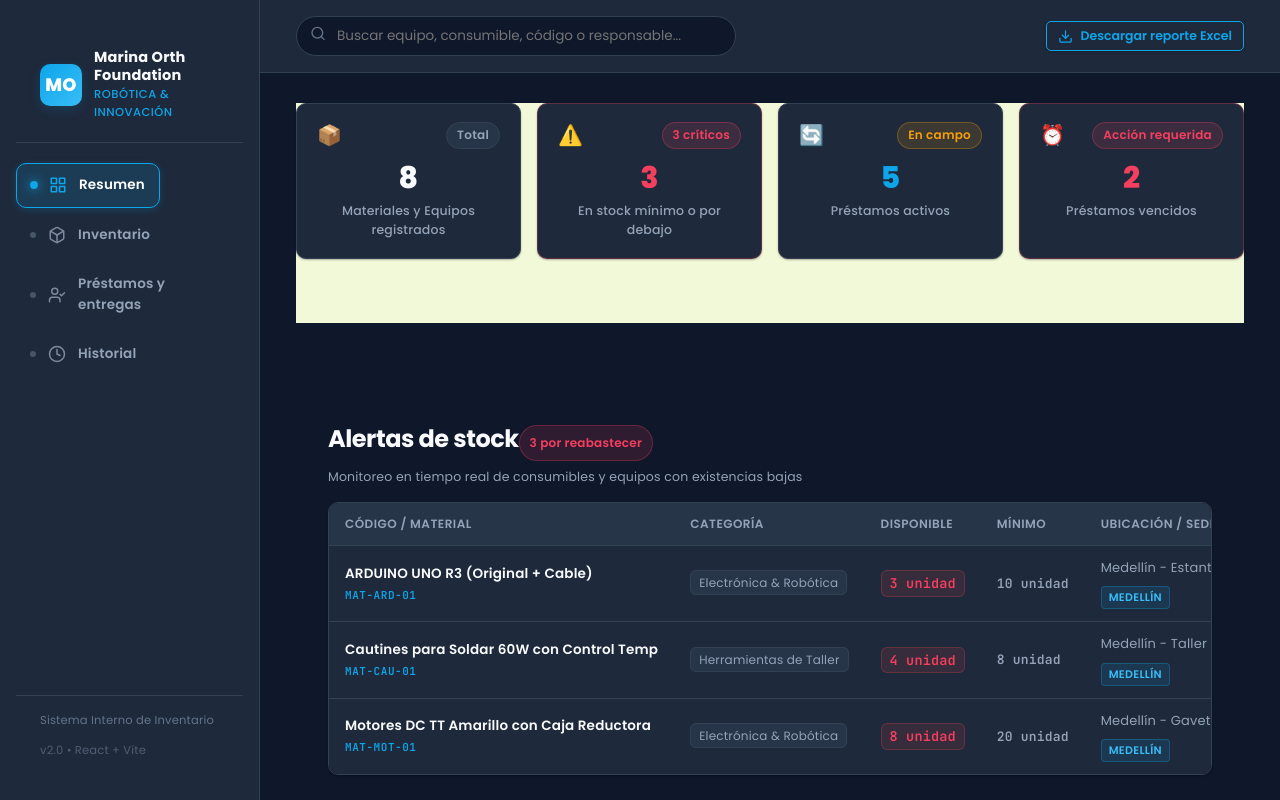
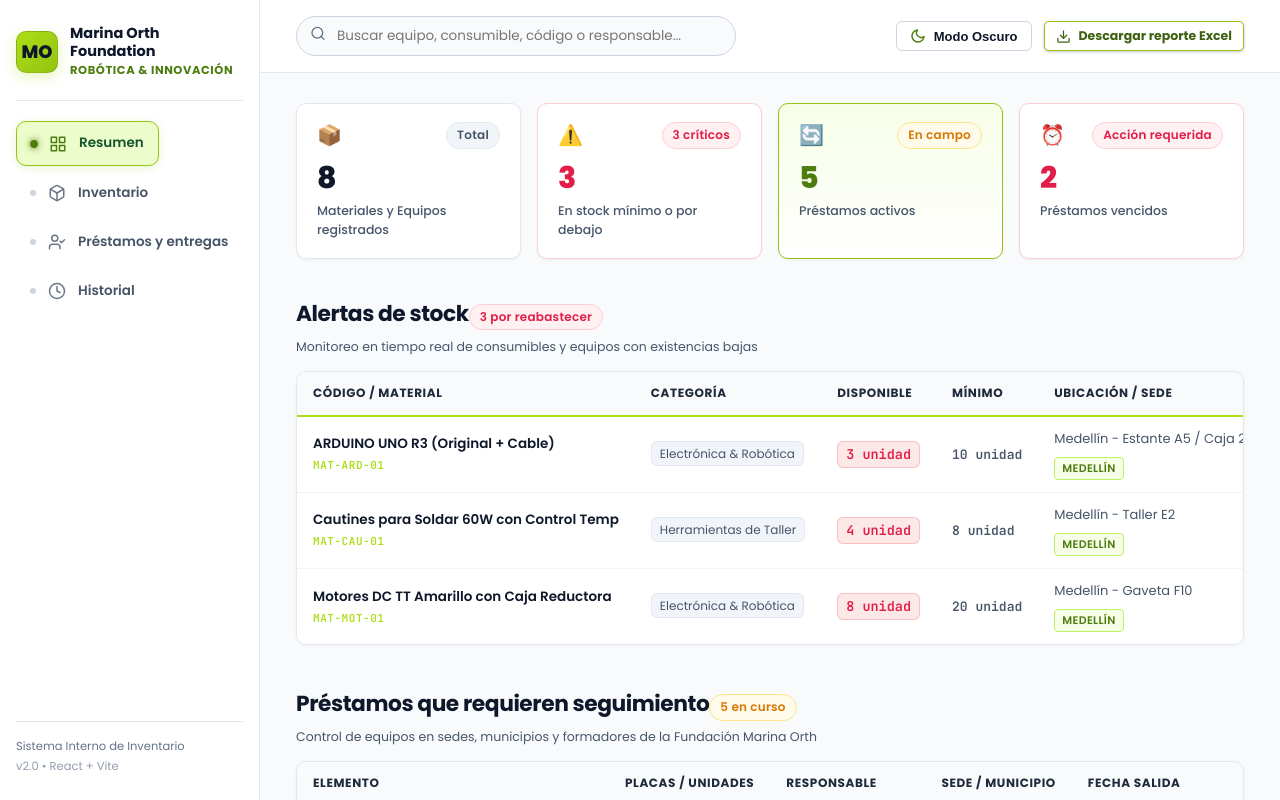
Before and after one commit to Sant15123/Inventario_Marina_Orth, a React (Vite) app: page / in a window 1280 px wide. Shown: the top 800 px of the page. Built offline with nearby package versions, Linux system fonts and the light colour scheme.

Commit message:
feat: implement main application structure, layout components, and core inventory logic

```diff
--- a/src/App.jsx
+++ b/src/App.jsx
@@ -1,4 +1,4 @@
-import { useState, useMemo } from 'react';
+import { useState, useMemo, useEffect } from 'react';
 import { Routes, Route } from 'react-router-dom';
 import './styles/index.css';
 
@@ -14,6 +14,26 @@ import DetalleActivoPublico from './views/DetalleActivoPublico';
 import { INITIAL_DATA, today, fmtDate, available, isOverdue } from './data/initialData';
 
 function App() {
+  // Estado de tema oscuro/claro con persistencia en localStorage
+  const [theme, setTheme] = useState(() => {
+    if (typeof window !== 'undefined') {
+      const saved = localStorage.getItem('marina_orth_theme');
+      if (saved === 'light' || saved === 'dark') return saved;
+      return window.matchMedia('(prefers-color-scheme: light)').matches ? 'light' : 'dark';
+    }
+    return 'dark';
+  });
+
+  useEffect(() => {
+    const root = document.documentElement;
+    root.setAttribute('data-theme', theme);
+    localStorage.setItem('marina_orth_theme', theme);
+  }, [theme]);
+
+  const toggleTheme = () => {
+    setTheme((prev) => (prev === 'dark' ? 'light' : 'dark'));
+  };
+
   // Estado simple de navegación para las 4 vistas requeridas
   const [currentView, setCurrentView] = useState('resumen');
 
@@ -291,11 +311,13 @@ function App() {
             <Sidebar currentView={currentView} onViewChange={setCurrentView} />
 
             <div className="main-wrapper">
-              {/* 3. Header con búsqueda y descarga Excel */}
+              {/* 3. Header con búsqueda, cambio de tema y descarga Excel */}
               <Header
                 searchTerm={searchTerm}
                 onSearchChange={setSearchTerm}
                 onExportExcel={handleExportExcel}
+                theme={theme}
+                onToggleTheme={toggleTheme}
               />
 
               {/* 4. Contenedor de las 4 vistas principales */}
--- a/src/components/layout/Header.jsx
+++ b/src/components/layout/Header.jsx
@@ -2,9 +2,17 @@
 
 /**
  * Header Component
- * Incluye barra de búsqueda rápida y botón para descargar el reporte en Excel.
+ * Incluye barra de búsqueda rápida, selector de tema (oscuro/claro) y descarga en Excel.
  */
-export default function Header({ searchTerm, onSearchChange, onExportExcel }) {
+export default function Header({
+  searchTerm,
+  onSearchChange,
+  onExportExcel,
+  theme = 'dark',
+  onToggleTheme,
+}) {
+  const isDark = theme === 'dark';
+
   return (
     <header className="header-bar">
       <div className="header-search">
@@ -24,6 +32,39 @@ export default function Header({ searchTerm, onSearchChange, onExportExcel }) {
       </div>
 
       <div className="header-actions">
+        {onToggleTheme && (
+          <button
+            type="button"
+            onClick={onToggleTheme}
+            className="theme-toggle-btn"
+            title={isDark ? 'Cambiar a Modo Claro' : 'Cambiar a Modo Oscuro'}
+            aria-label={isDark ? 'Cambiar a Modo Claro' : 'Cambiar a Modo Oscuro'}
+          >
+            <span className="theme-toggle-icon" aria-hidden="true">
+              {isDark ? (
+                /* Ícono de Sol para cambiar a claro */
+                <svg width="16" height="16" viewBox="0 0 24 24" fill="none" stroke="#ABDE16" strokeWidth="2.2" strokeLinecap="round" strokeLinejoin="round">
+                  <circle cx="12" cy="12" r="5"></circle>
+                  <line x1="12" y1="1" x2="12" y2="3"></line>
+                  <line x1="12" y1="21" x2="12" y2="23"></line>
+                  <line x1="4.22" y1="4.22" x2="5.64" y2="5.64"></line>
+                  <line x1="18.36" y1="18.36" x2="19.78" y2="19.78"></line>
+                  <line x1="1" y1="12" x2="3" y2="12"></line>
+                  <line x1="21" y1="12" x2="23" y2="12"></line>
+                  <line x1="4.22" y1="19.78" x2="5.64" y2="18.36"></line>
+                  <line x1="18.36" y1="5.64" x2="19.78" y2="4.22"></line>
+                </svg>
+              ) : (
+                /* Ícono de Luna para cambiar a oscuro */
+                <svg width="16" height="16" viewBox="0 0 24 24" fill="none" stroke="#4d7c0f" strokeWidth="2.2" strokeLinecap="round" strokeLinejoin="round">
+                  <path d="M21 12.79A9 9 0 1 1 11.21 3 7 7 0 0 0 21 12.79z"></path>
+                </svg>
+              )}
+            </span>
+            <span>{isDark ? 'Modo Claro' : 'Modo Oscuro'}</span>
+          </button>
+        )}
+
         <button
           type="button"
           onClick={onExportExcel}
--- a/src/main.jsx
+++ b/src/main.jsx
@@ -1,7 +1,7 @@
 import { StrictMode } from 'react'
 import { createRoot } from 'react-dom/client'
 import { BrowserRouter } from 'react-router-dom'
-import './index.css'
+import './styles/index.css'
 import App from './App.jsx'
 
 createRoot(document.getElementById('root')).render(
--- a/src/styles/index.css
+++ b/src/styles/index.css
@@ -6,6 +6,11 @@
 @import url('https://fonts.googleapis.com/css2?family=Poppins:wght@400;500;600;700;800&family=JetBrains+Mono:wght@400;500;600&display=swap');
 
 :root {
+  /* Paleta corporativa Marina Orth (#ABDE16 & #FFFFFF) */
+  --color-primary: #ABDE16;
+  --color-primary-hover: #96c412;
+  --color-white: #FFFFFF;
+
   /* Paleta base institucional moderna (Dark Mode por defecto) */
   --bg: #0f172a;
   /* Slate 900 */
@@ -28,17 +33,16 @@
   --text-muted: #64748b;
   /* Slate 500 */
 
-  /* Acentos de marca e interactividad */
-  --copper: #0ea5e9;
-  /* Cyan / Blue tech accent */
-  --copper-hover: #38bdf8;
-  --copper-ink: #e0f2fe;
-  --copper-glow: rgba(14, 165, 233, 0.15);
+  /* Acentos de marca e interactividad (Verde Lima Corporativo) */
+  --copper: #ABDE16;
+  --copper-hover: #96c412;
+  --copper-ink: #0f172a;
+  --copper-glow: rgba(171, 222, 22, 0.22);
 
   /* Estados y Badges con alto contraste */
-  --green: #10b981;
-  --green-bg: rgba(16, 185, 129, 0.14);
-  --green-border: rgba(16, 185, 129, 0.3);
+  --green: #ABDE16;
+  --green-bg: rgba(171, 222, 22, 0.16);
+  --green-border: rgba(171, 222, 22, 0.45);
 
   --red: #f43f5e;
   --red-bg: rgba(244, 63, 94, 0.14);
@@ -60,28 +64,28 @@
   --transition: all 0.2s cubic-bezier(0.4, 0, 0.2, 1);
 }
 
-/* Modo Claro Opcional mediante atributo */
+/* Modo Claro Completo mediante data-theme="light" */
 [data-theme="light"] {
   --bg: #f8fafc;
   --bg-alt: #f1f5f9;
   --surface: #ffffff;
   --surface-2: #f1f5f9;
   --surface-hover: #e2e8f0;
-  --line: #cbd5e1;
-  --line-strong: #94a3b8;
+  --line: #e2e8f0;
+  --line-strong: #cbd5e1;
 
   --text: #0f172a;
   --text-dim: #475569;
   --text-muted: #64748b;
 
-  --copper: #0284c7;
-  --copper-hover: #0369a1;
-  --copper-ink: #0c4a6e;
-  --copper-glow: rgba(2, 132, 199, 0.12);
-
-  --green: #059669;
-  --green-bg: #ecfdf5;
-  --green-border: #a7f3d0;
+  --copper: #ABDE16;
+  --copper-hover: #96c412;
+  --copper-ink: #0f172a;
+  --copper-glow: rgba(171, 222, 22, 0.3);
+
+  --green: #4d7c0f;
+  --green-bg: #ecfccb;
+  --green-border: #bef264;
 
   --red: #e11d48;
   --red-bg: #fff1f2;
@@ -90,6 +94,249 @@
   --amber: #d97706;
   --amber-bg: #fffbeb;
   --amber-border: #fde68a;
+
+  --shadow-sm: 0 1px 3px 0 rgba(0, 0, 0, 0.06);
+  --shadow-md: 0 4px 14px -2px rgba(0, 0, 0, 0.07), 0 2px 6px -1px rgba(0, 0, 0, 0.04);
+  --shadow-lg: 0 10px 25px -5px rgba(0, 0, 0, 0.08);
+}
+
+[data-theme="light"] body,
+[data-theme="light"] .layout,
+[data-theme="light"] .main-wrapper {
+  background-color: #f8fafc;
+  color: #0f172a;
+}
+
+[data-theme="light"] .sidebar {
+  background: #ffffff;
+  border-right-color: #e2e8f0;
+}
+
+[data-theme="light"] .header-bar {
+  background: #ffffff;
+  border-bottom-color: #e2e8f0;
+}
+
+[data-theme="light"] .header-search input {
+  background: #f8fafc;
+  border-color: #cbd5e1;
+  color: #0f172a;
+}
+
+[data-theme="light"] .header-search input:focus {
+  background: #ffffff;
+  border-color: #96c412;
+  box-shadow: 0 0 0 3px rgba(171, 222, 22, 0.25);
+}
+
+[data-theme="light"] .brand-title {
+  color: #0f172a;
+}
+
+[data-theme="light"] .brand-subtitle {
+  color: #4d7c0f;
+  font-weight: 700;
+}
+
+[data-theme="light"] .brand-icon-wrap {
+  border-color: rgba(15, 23, 42, 0.15);
+}
+
+[data-theme="light"] .stat {
+  background: #ffffff;
+  border-color: #e2e8f0;
+  box-shadow: 0 1px 3px rgba(0, 0, 0, 0.05);
+}
+
+[data-theme="light"] .stat:hover {
+  border-color: #96c412;
+  box-shadow: 0 4px 14px rgba(0, 0, 0, 0.08);
+}
+
+[data-theme="light"] .stat .num {
+  color: #0f172a;
+}
+
+[data-theme="light"] .stat.highlight {
+  border-color: #96c412;
+  background: linear-gradient(180deg, #f7fee7 0%, #ffffff 100%);
+}
+
+[data-theme="light"] .stat.highlight .num {
+  color: #4d7c0f;
+}
+
+[data-theme="light"] section>h2 {
+  color: #0f172a;
+}
+
+[data-theme="light"] .panel {
+  background: #ffffff;
+  border-color: #e2e8f0;
+  box-shadow: 0 1px 3px rgba(0, 0, 0, 0.05);
+}
+
+[data-theme="light"] th {
+  color: #1e293b;
+  background: #f8fafc;
+  border-bottom: 2px solid #ABDE16;
+}
+
+[data-theme="light"] td {
+  border-bottom-color: #f1f5f9;
+  color: #0f172a;
+}
+
+[data-theme="light"] tbody tr:hover {
+  background: #f8fafc;
+}
+
+[data-theme="light"] .item-title {
+  color: #0f172a;
+}
+
+[data-theme="light"] .nav-item-btn {
+  color: #475569;
+}
+
+[data-theme="light"] .nav-item-btn:hover:not(.active) {
+  background: #f1f5f9;
+  color: #0f172a;
+}
+
+[data-theme="light"] .nav-item-btn.active {
+  background: #ecfccb;
+  color: #14532d;
+  border-color: #96c412;
+  box-shadow: 0 2px 8px rgba(150, 196, 18, 0.2);
+}
+
+[data-theme="light"] .nav-item-btn.active .dot {
+  background: #4d7c0f;
+  box-shadow: 0 0 6px #4d7c0f;
+}
+
+[data-theme="light"] .nav-item-btn.active .nav-icon {
+  color: #4d7c0f;
+}
+
+[data-theme="light"] .btn.secondary {
+  background: #ffffff;
+  color: #3f6212;
+  border-color: #96c412;
+}
+
+[data-theme="light"] .btn.secondary:hover {
+  background: #f7fee7;
+  color: #14532d;
+  border-color: #4d7c0f;
+}
+
+[data-theme="light"] .btn.ghost {
+  color: #475569;
+  border-color: #cbd5e1;
+}
+
+[data-theme="light"] .btn.ghost:hover {
+  background: #f1f5f9;
+  color: #0f172a;
+  border-color: #94a3b8;
+}
+
+[data-theme="light"] .placa-badge {
+  background: #f8fafc;
+  color: #0f172a;
+  border-color: #96c412;
+}
+
+[data-theme="light"] .sede-badge {
+  background: #f7fee7;
+  color: #4d7c0f;
+  border-color: #bef264;
+}
+
+[data-theme="light"] .tab-btn {
+  background: #f1f5f9;
+  color: #475569;
+  border-color: #e2e8f0;
+}
+
+[data-theme="light"] .tab-btn:hover {
+  background: #e2e8f0;
+  color: #0f172a;
+}
+
+[data-theme="light"] .tab-btn.active {
+  background: #ABDE16;
+  color: #0f172a;
+  border-color: #96c412;
+}
+
+[data-theme="light"] .modal-dialog {
+  background: #ffffff;
+  border-color: #e2e8f0;
+  color: #0f172a;
+  box-shadow: 0 20px 25px -5px rgba(0, 0, 0, 0.1), 0 10px 10px -5px rgba(0, 0, 0, 0.04);
+}
+
+[data-theme="light"] .modal-header {
+  border-bottom-color: #e2e8f0;
+}
+
+[data-theme="light"] .modal-header h3 {
+  color: #0f172a;
+}
+
+[data-theme="light"] .modal-footer {
+  border-top-color: #e2e8f0;
+}
+
+[data-theme="light"] input,
+[data-theme="light"] select,
+[data-theme="light"] textarea {
+  background: #ffffff;
+  color: #0f172a;
+  border-color: #cbd5e1;
+}
+
+[data-theme="light"] input:focus,
+[data-theme="light"] select:focus,
+[data-theme="light"] textarea:focus {
+  border-color: #96c412;
+  box-shadow: 0 0 0 3px rgba(171, 222, 22, 0.25);
+}
+
+[data-theme="light"] .public-asset-container {
+  background: #f8fafc;
+}
+
+[data-theme="light"] .public-asset-card {
+  background: #ffffff;
+  border-color: #e2e8f0;
+}
+
+[data-theme="light"] .public-brand h1,
+[data-theme="light"] .public-brand h2,
+[data-theme="light"] .hero-title {
+  color: #0f172a;
+}
+
+[data-theme="light"] .placa-highlight {
+  color: #0f172a;
+  background: #ecfccb;
+  border-color: #96c412;
+}
+
+[data-theme="light"] .theme-toggle-btn {
+  background: #ffffff;
+  color: #0f172a;
+  border-color: #cbd5e1;
+}
+
+[data-theme="light"] .theme-toggle-btn:hover {
+  background: #f1f5f9;
+  border-color: #96c412;
+  color: #0f172a;
 }
 
 /* Resets y Base */
@@ -191,15 +438,16 @@ h4 {
 .brand-icon-wrap {
   width: 42px;
   height: 42px;
-  background: linear-gradient(135deg, var(--copper), #38bdf8);
+  background: linear-gradient(135deg, var(--copper), #96c412);
+  border: 1.5px solid rgba(255, 255, 255, 0.4);
   border-radius: var(--radius);
   display: flex;
   align-items: center;
   justify-content: center;
-  color: #ffffff;
-  font-weight: 800;
+  color: #0f172a;
+  font-weight: 900;
   font-size: 18px;
-  box-shadow: 0 4px 12px var(--copper-glow);
+  box-shadow: 0 4px 14px var(--copper-glow);
   flex-shrink: 0;
 }
 
@@ -211,15 +459,15 @@ h4 {
 .brand-title {
   font-size: 14.5px;
   font-weight: 700;
-  color: var(--text);
+  color: #ffffff;
   line-height: 1.25;
 }
 
 .brand-subtitle {
   font-size: 11.5px;
-  font-weight: 500;
+  font-weight: 600;
   color: var(--copper);
-  letter-spacing: 0.04em;
+  letter-spacing: 0.05em;
   text-transform: uppercase;
   margin-top: 2px;
 }
@@ -277,15 +525,15 @@ h4 {
 }
 
 .nav-item-btn.active {
-  background: var(--copper-glow);
+  background: rgba(171, 222, 22, 0.15);
   color: #ffffff;
   border: 1px solid var(--copper);
-  box-shadow: 0 2px 8px rgba(14, 165, 233, 0.2);
+  box-shadow: 0 2px 10px rgba(171, 222, 22, 0.2);
 }
 
 .nav-item-btn.active .dot {
   background: var(--copper);
-  box-shadow: 0 0 8px var(--copper);
+  box-shadow: 0 0 10px var(--copper);
   transform: scale(1.3);
 }
 
@@ -359,6 +607,36 @@ h4 {
   gap: 12px;
 }
 
+.theme-toggle-btn {
+  display: inline-flex;
+  align-items: center;
+  gap: 8px;
+  background: var(--surface-2);
+  color: var(--text);
+  border: 1px solid var(--line-strong);
+  padding: 6px 13px;
+  border-radius: var(--radius-sm);
+  font-size: 13px;
+  font-weight: 600;
+  cursor: pointer;
+  transition: var(--transition);
+  user-select: none;
+}
+
+.theme-toggle-btn:hover {
+  background: var(--surface-hover);
+  border-color: var(--copper);
+  color: #ffffff;
+  transform: translateY(-1px);
+}
+
+.theme-toggle-icon {
+  display: flex;
+  align-items: center;
+  justify-content: center;
+  font-size: 15px;
+}
+
 /* --------------------------------------------------------------------------
    CONTENIDO PRINCIPAL
    -------------------------------------------------------------------------- */
@@ -407,19 +685,20 @@ h4 {
   padding: 18px 20px;
   transition: var(--transition);
   box-shadow: var(--shadow-sm);
+  position: relative;
 }
 
 .stat:hover {
   transform: translateY(-2px);
-  border-color: var(--line-strong);
-  box-shadow: var(--shadow-md);
+  border-color: rgba(171, 222, 22, 0.4);
+  box-shadow: 0 6px 16px -2px rgba(0, 0, 0, 0.4), 0 0 12px var(--copper-glow);
 }
 
 .stat .num {
   font-size: 30px;
   font-weight: 800;
   line-height: 1.15;
-  color: var(--text);
+  color: #ffffff;
   font-family: var(--font-sans);
 }
 
@@ -436,6 +715,11 @@ h4 {
 
 .stat.alert .num {
   color: var(--red);
+}
+
+.stat.highlight {
+  border-color: rgba(171, 222, 22, 0.35);
+  background: linear-gradient(180deg, rgba(171, 222, 22, 0.05) 0%, var(--surface) 100%);
 }
 
 .stat.highlight .num {
@@ -455,6 +739,7 @@ section>h2 {
   align-items: center;
   justify-content: space-between;
   gap: 12px;
+  color: #ffffff;
 }
 
 .panel {
@@ -486,12 +771,13 @@ td {
 }
 
 th {
-  color: var(--text-dim);
-  font-weight: 600;
+  color: #ffffff;
+  font-weight: 700;
   font-size: 12px;
   text-transform: uppercase;
-  letter-spacing: 0.04em;
+  letter-spacing: 0.05em;
   background: var(--surface-2);
+  border-bottom: 1.5px solid rgba(171, 222, 22, 0.3);
 }
 
 tr:last-child td {
@@ -561,22 +847,24 @@ td.wrap {
   gap: 8px;
   border: 1px solid var(--copper);
   background: var(--copper);
-  color: #ffffff;
+  color: #0f172a;
   padding: 8px 16px;
   border-radius: var(--radius-sm);
   font-size: 13.5px;
-  font-weight: 600;
+  font-weight: 700;
   cursor: pointer;
   font-family: inherit;
   transition: var(--transition);
-  box-shadow: 0 1px 3px rgba(0, 0, 0, 0.2);
+  box-shadow: 0 1px 3px rgba(0, 0, 0, 0.25);
   user-select: none;
 }
 
 .btn:hover {
   background: var(--copper-hover);
   border-color: var(--copper-hover);
+  color: #0b1120;
   transform: translateY(-1px);
+  box-shadow: 0 4px 12px var(--copper-glow);
 }
 
 .btn:active {
@@ -592,6 +880,7 @@ td.wrap {
 .btn.secondary:hover {
   background: var(--copper-glow);
   color: #ffffff;
+  border-color: var(--copper);
 }
 
 .btn.small {
@@ -880,9 +1169,9 @@ footer {
   font-weight: 600;
   padding: 2px 7px;
   border-radius: 4px;
-  background: rgba(14, 165, 233, 0.12);
-  color: var(--copper-hover);
-  border: 1px solid rgba(14, 165, 233, 0.3);
+  background: rgba(171, 222, 22, 0.12);
+  color: var(--copper);
+  border: 1px solid rgba(171, 222, 22, 0.35);
   text-transform: uppercase;
   letter-spacing: 0.03em;
 }
@@ -1006,8 +1295,9 @@ tbody tr:hover {
 
 .tab-btn.active {
   background: var(--copper);
-  color: #ffffff;
-  box-shadow: 0 2px 8px rgba(14, 165, 233, 0.3);
+  color: #0f172a;
+  font-weight: 700;
+  box-shadow: 0 2px 10px rgba(171, 222, 22, 0.3);
 }
 
 .tab-icon {
@@ -1015,7 +1305,7 @@ tbody tr:hover {
 }
 
 .tab-badge {
-  background: rgba(0, 0, 0, 0.25);
+  background: rgba(15, 23, 42, 0.25);
   color: inherit;
   font-size: 11px;
   font-family: var(--font-mono);
@@ -1032,14 +1322,15 @@ tbody tr:hover {
 
 .btn-primary {
   background: var(--copper);
-  color: #ffffff;
+  color: #0f172a;
   border: 1px solid var(--copper);
-  font-weight: 600;
+  font-weight: 700;
 }
 
 .btn-primary:hover {
   background: var(--copper-hover);
   border-color: var(--copper-hover);
+  color: #0b1120;
 }
 
 .btn-secondary {
@@ -1107,13 +1398,14 @@ tbody tr:hover {
 .placa-badge {
   display: inline-block;
   background: var(--surface-2);
-  color: var(--copper-hover);
-  border: 1px solid rgba(14, 165, 233, 0.3);
+  color: #ffffff;
+  border: 1px solid rgba(171, 222, 22, 0.45);
   padding: 2px 8px;
   border-radius: 4px;
   font-weight: 700;
   font-size: 12px;
   letter-spacing: 0.05em;
+  box-shadow: 0 0 6px rgba(171, 222, 22, 0.1);
 }
 
 .item-subtitle {
@@ -1150,7 +1442,7 @@ tbody tr:hover {
   gap: 4px;
   background: var(--surface-2);
   border: 1px solid var(--line-strong);
-  color: var(--copper-hover);
+  color: var(--copper);
   font-size: 11.5px;
   font-weight: 700;
   padding: 4px 8px;
@@ -1160,9 +1452,9 @@ tbody tr:hover {
 }
 
 .btn-action-qr:hover {
-  background: var(--copper-glow);
+  background: var(--copper);
   border-color: var(--copper);
-  color: #ffffff;
+  color: #0f172a;
 }
 
 /* --------------------------------------------------------------------------
@@ -1379,7 +1671,7 @@ tbody tr:hover {
 }
 
 .qr-badge-header {
-  border-bottom: 2px solid #0f172a;
+  border-bottom: 2px solid var(--copper);
   padding-bottom: 8px;
   margin-bottom: 14px;
   width: 100%;
@@ -1390,7 +1682,7 @@ tbody tr:hover {
 .qr-badge-header strong {
   font-size: 14px;
   letter-spacing: 0.05em;
-  color: #0284c7;
+  color: #0f172a;
 }
 
 .qr-badge-header span {
@@ -1431,7 +1723,7 @@ tbody tr:hover {
 .qr-sede {
   font-size: 11px;
   font-weight: 700;
-  color: #0284c7;
+  color: #4d7c0f;
   text-transform: uppercase;
   margin-top: 4px;
 }
@@ -1479,21 +1771,21 @@ tbody tr:hover {
   width: 44px;
   height: 44px;
   background: var(--copper);
-  color: #ffffff;
+  color: #0f172a;
   border-radius: 10px;
   display: flex;
   align-items: center;
   justify-content: center;
   font-weight: 800;
   font-size: 18px;
-  box-shadow: 0 4px 12px rgba(14, 165, 233, 0.3);
+  box-shadow: 0 4px 12px var(--copper-glow);
 }
 
 .public-brand h1,
 .public-brand h2 {
   font-size: 16px;
   margin: 0;
-  color: var(--text);
+  color: #ffffff;
   line-height: 1.2;
 }
 
@@ -1514,8 +1806,8 @@ tbody tr:hover {
 }
 
 .back-link:hover {
-  background: var(--copper-glow);
-  color: #ffffff;
+  background: var(--copper);
+  color: #0f172a;
 }
 
 .public-hero {
@@ -1528,14 +1820,15 @@ tbody tr:hover {
 
 .placa-highlight {
   display: inline-block;
-  background: var(--copper-glow);
-  color: var(--copper-hover);
+  background: rgba(171, 222, 22, 0.15);
+  color: #ffffff;
   border: 1.5px solid var(--copper);
   padding: 4px 16px;
   border-radius: 999px;
   font-size: 20px;
   font-weight: 800;
   letter-spacing: 0.08em;
+  box-shadow: 0 0 12px rgba(171, 222, 22, 0.25);
 }
 
 .hero-title {
@@ -1693,8 +1986,8 @@ tbody tr:hover {
 .badge-mo-icon {
   width: 32px;
   height: 32px;
-  background: #0284c7;
-  color: #ffffff;
+  background: var(--copper);
+  color: #0f172a;
   border-radius: 6px;
   font-weight: 800;
   font-size: 14px;
@@ -1702,6 +1995,7 @@ tbody tr:hover {
   align-items: center;
   justify-content: center;
   flex-shrink: 0;
+  border: 1px solid rgba(15, 23, 42, 0.2);
 }
 
 .badge-titles {
```
